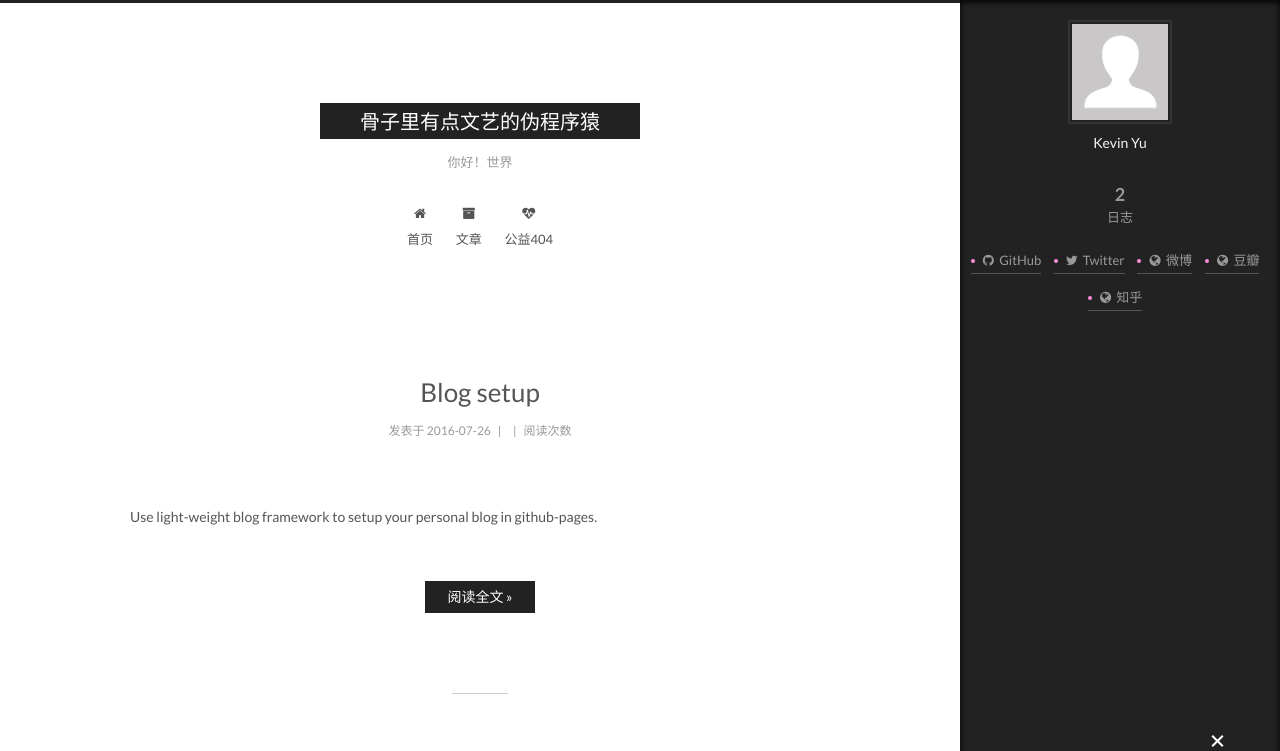
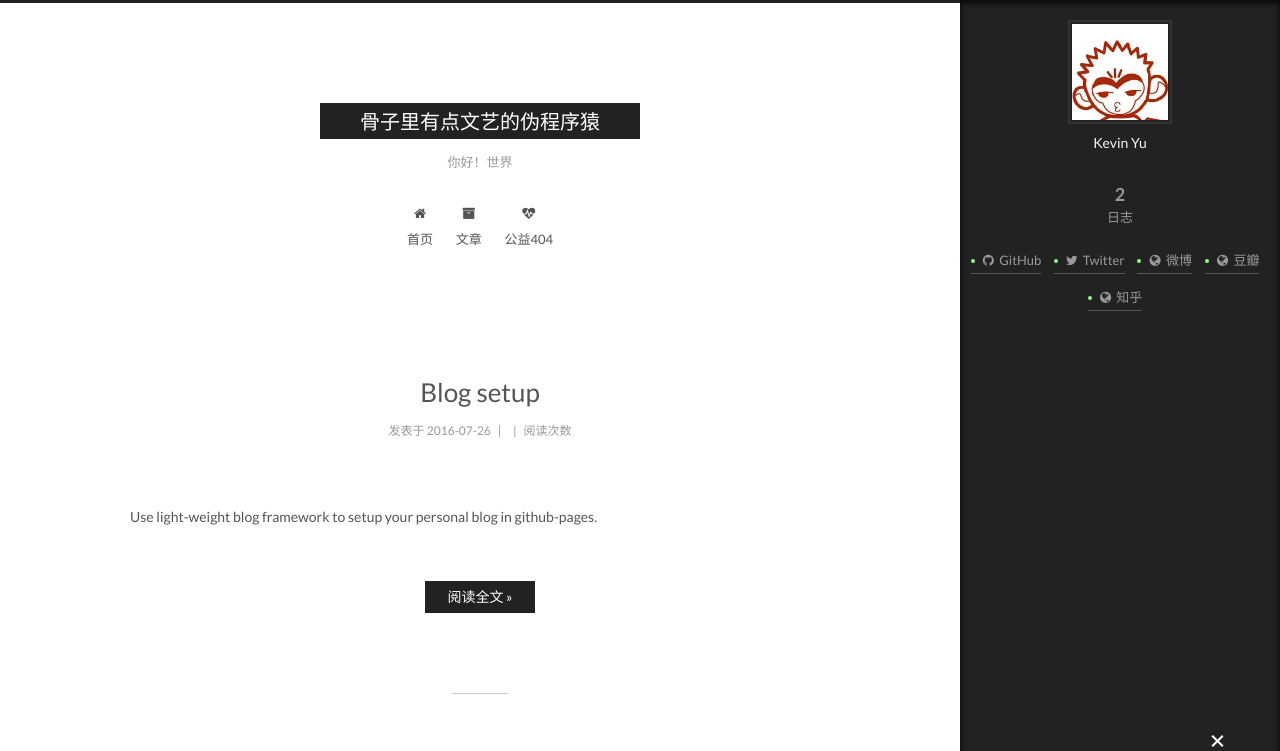
Before and after one commit to kevinngu/kevinngu.github.io, a plain HTML site: page index.html in a window 1280 px wide. Both pictures are taken after a click on the element 1217 px from the left and 742 px from the top of the page. Shown: the top 751 px of the page. Drawn offline with Linux system fonts and the light colour scheme; a script that the page names is missing.

Commit message:
Site updated: 2016-07-26 17:02:41

```diff
--- a/css/main.css
+++ b/css/main.css
@@ -1575,7 +1575,7 @@ pre .javascript .function {
   width: 4px;
   height: 4px;
   border-radius: 50%;
-  background: #ff8fda;
+  background: #88fe8b;
 }
 .links-of-blogroll {
   font-size: 13px;
--- a/index.html
+++ b/index.html
@@ -477,7 +477,7 @@
       <section class="site-overview sidebar-panel  sidebar-panel-active ">
         <div class="site-author motion-element" itemprop="author" itemscope itemtype="http://schema.org/Person">
           <img class="site-author-image" itemprop="image"
-               src="/images/avatar.gif"
+               src="/images/avatar.png"
                alt="Kevin Yu" />
           <p class="site-author-name" itemprop="name">Kevin Yu</p>
           <p class="site-description motion-element" itemprop="description"></p>
```
Also changed, not shown: 2016/07/25/hello-world/index.html (+1 -1 lines), 2016/07/26/my-blog-set-up/index.html (+1 -1 lines), archives/2016/07/index.html (+1 -1 lines), archives/2016/index.html (+1 -1 lines), archives/index.html (+1 -1 lines), images/avatar.png (added).
